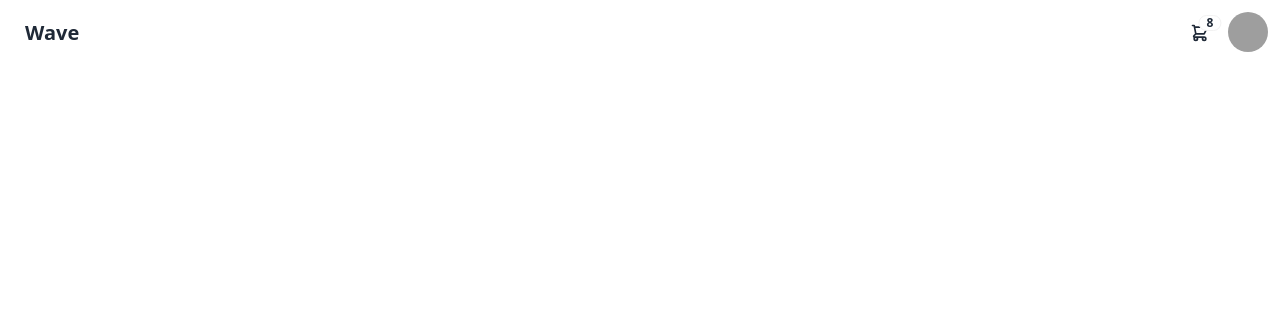
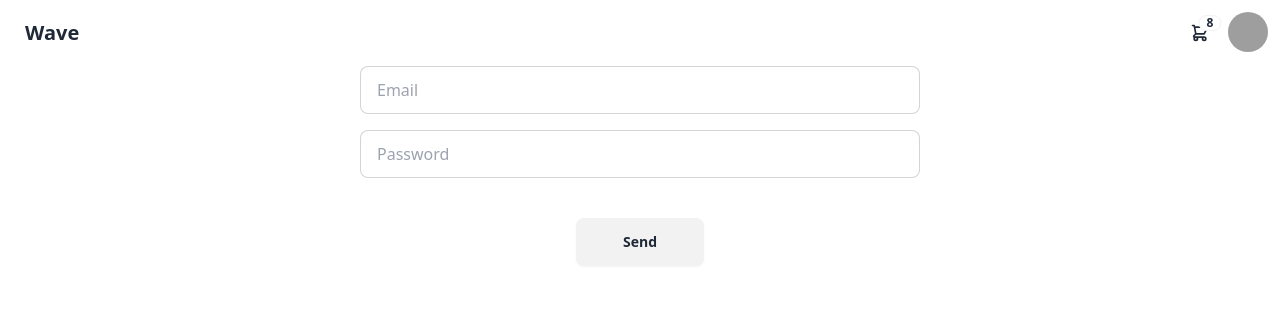
Before and after one commit to Chezin/wave, a React (Vite) app: page /login in a window 1280 px wide. Shown: the top 316 px of the page. Built offline with nearby package versions, Linux system fonts and the light colour scheme; grey boxes are pictures that could not be loaded.

Commit message:
add login page

```diff
--- a/src/pages/Login.tsx
+++ b/src/pages/Login.tsx
@@ -1,5 +1,93 @@
+import axios, { AxiosError } from "axios";
+import { useReducer } from "react";
+
+type LoginParams = {
+	email: string;
+	password: string;
+};
+
+type LoginAction = {
+	type: "SET_EMAIL" | "SET_PASSWORD";
+	payload: string;
+};
+
+const REGISTER_URL = "http://localhost:3500/login";
+
+const loginReducer = (state: LoginParams, action: LoginAction) => {
+	switch (action.type) {
+		case "SET_EMAIL":
+			return { ...state, email: action.payload };
+		case "SET_PASSWORD":
+			return { ...state, password: action.payload };
+		default:
+			return state;
+	}
+};
+
 const Login = () => {
-	return <div></div>;
+	const initialState = { email: "", password: "" };
+	const [loginState, setLoginState] = useReducer(loginReducer, initialState);
+
+	const handleSubmit: React.FormEventHandler<HTMLFormElement> = async (e) => {
+		e.preventDefault();
+
+		const payload = {
+			email: loginState.email,
+			password: loginState.password,
+		};
+
+		try {
+			await axios.post(REGISTER_URL, payload, {
+				headers: { "Content-Type": "application/json" },
+			});
+		} catch (error: unknown) {
+			if (error instanceof AxiosError) {
+				console.log(error.message);
+			}
+		}
+	};
+
+	return (
+		<form onSubmit={handleSubmit} className="w-[35rem]">
+			<div className="mb-4">
+				<label className="input input-bordered flex items-center gap-2">
+					<input
+						type="text"
+						className="grow"
+						placeholder="Email"
+						value={loginState.email}
+						onChange={(e) => {
+							setLoginState({
+								type: "SET_EMAIL",
+								payload: e.target.value,
+							});
+						}}
+					/>
+				</label>
+			</div>
+			<div className="mb-4">
+				<label className="input input-bordered flex items-center gap-2`">
+					<input
+						type="password"
+						className="grow"
+						placeholder="Password"
+						value={loginState.password}
+						onChange={(e) => {
+							setLoginState({
+								type: "SET_PASSWORD",
+								payload: e.target.value,
+							});
+						}}
+					/>
+				</label>
+			</div>
+			<div className="flex justify-center mt-10">
+				<button className="btn w-32" type="submit">
+					Send
+				</button>
+			</div>
+		</form>
+	);
 };
 
 export default Login;
```
